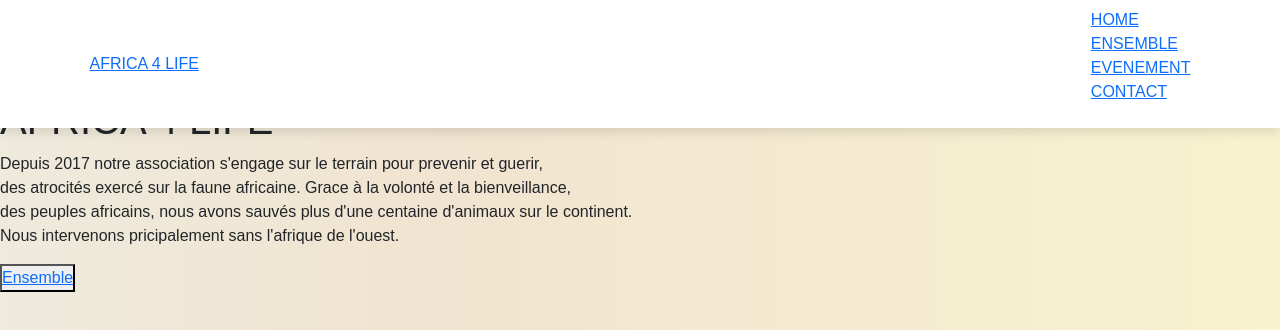
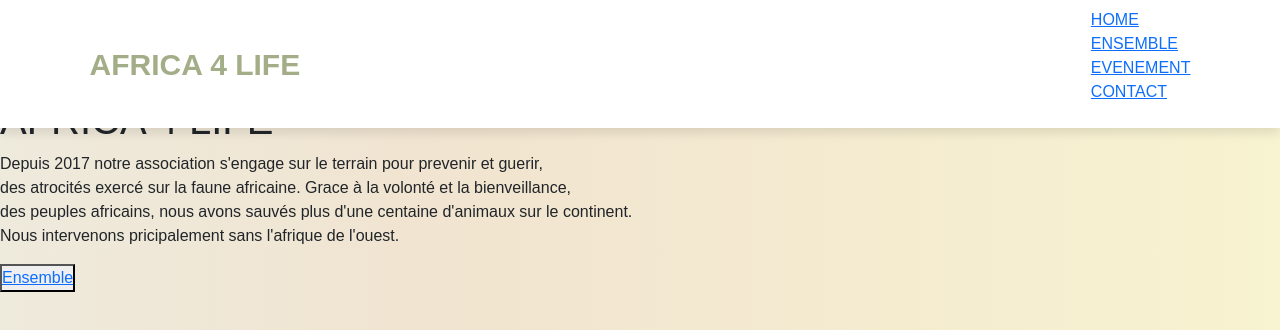
Before and after one commit to AchilleMBA/Africa4life, a plain HTML site: page index.html in a window 1280 px wide. Drawn offline with nearby package versions, Linux system fonts and the light colour scheme.

Commit message:
logo modification

```diff
--- a/style.css
+++ b/style.css
@@ -24,3 +24,11 @@
 
 
      }
+
+     .logo{
+        font-weight: bolder;
+        font-size:30px ;
+        color: rgb(163, 173, 135);
+        text-decoration: none;
+
+      }
```
